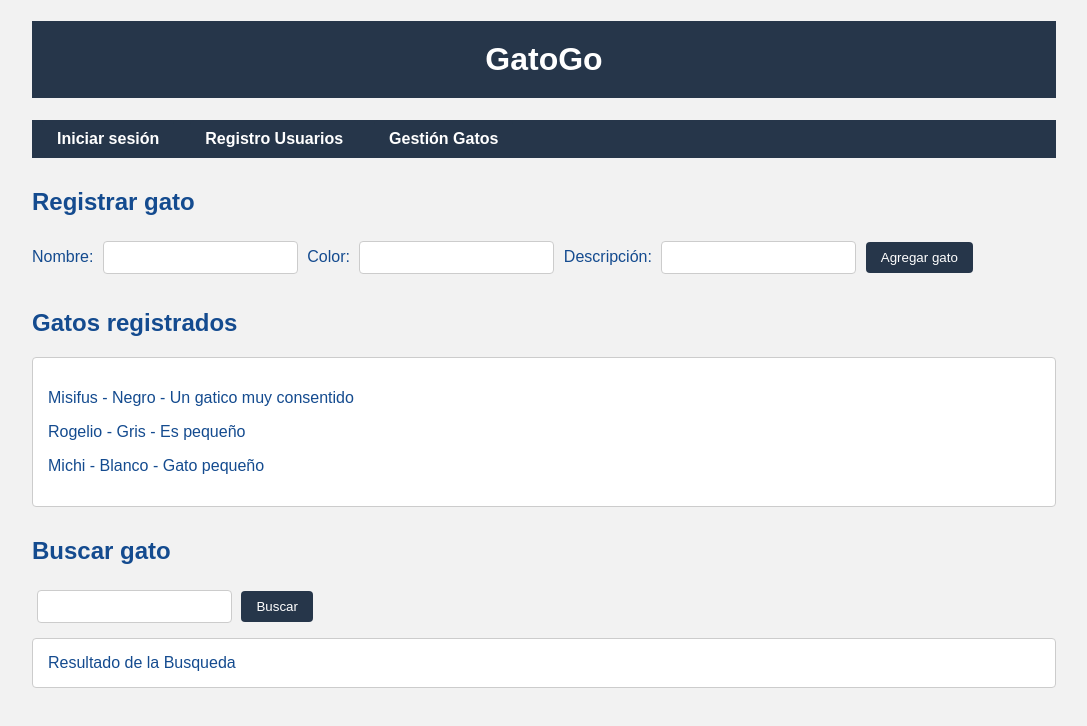
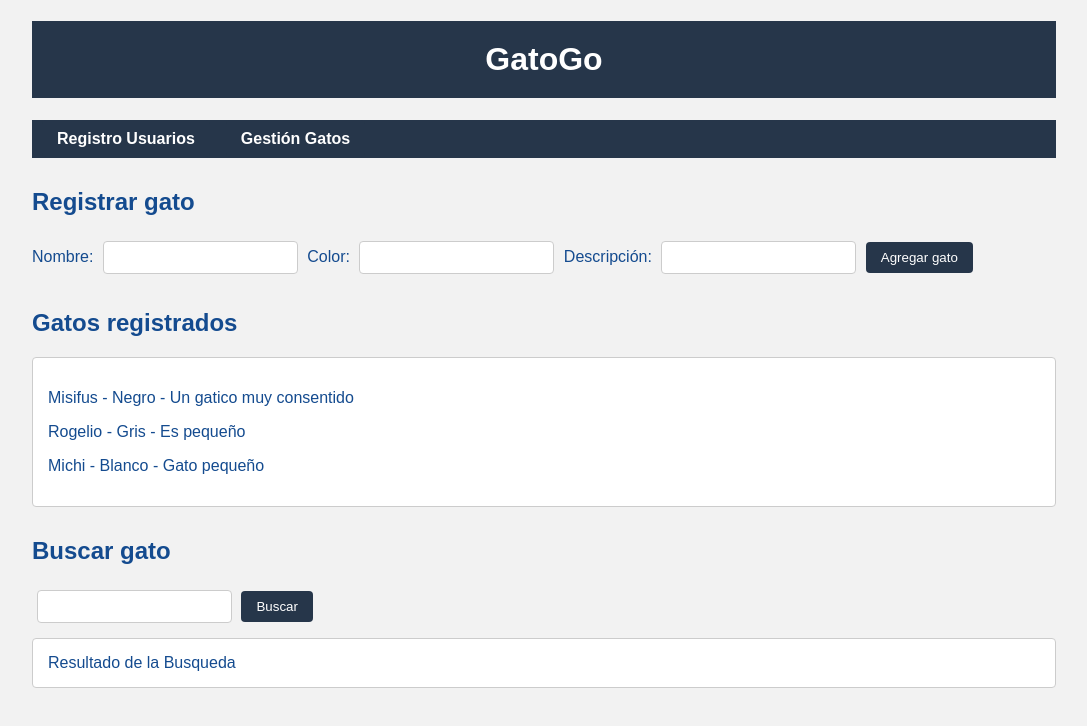
Before and after one commit to paulina301203/Proyecto-Integrador-Web1-Grupo1, a plain HTML site: page index.html in a window 1280 px wide. Shown: the whole page, without its empty margins (96-1183 px from the left). Drawn offline with Linux system fonts and the light colour scheme.

Commit message:
Ocultar iniciar sesion en el nav

```diff
--- a/gatogo.js
+++ b/gatogo.js
@@ -42,6 +42,7 @@ botonAgregar.addEventListener("click", function () {
   let color = document.getElementById("colorGato").value;
   let descripcion = document.getElementById("descripcionGato").value;
 
+  //Validacion para que no existan gatos sin nombre ya que el buscar gatos esta relacionado con el nombre
   if (nombre === ``) {
     alert(`Ingrese el nombre del gato`);
     return;
--- a/index.html
+++ b/index.html
@@ -13,7 +13,7 @@
     <!--FORMULARIO PARA REGISTRAR UN GATO -->
     <nav class="menu">
       <ul>
-        <li><a href="#">Iniciar sesión</a></li>
+<!--         <li><a href="#">Iniciar sesión</a></li> -->
         <li><a href="Registro.html">Registro Usuarios</a></li>
         <li><a href="#">Gestión Gatos</a></li>
       </ul>
```
Also changed, not shown: Registro.html (+2 -2 lines).
